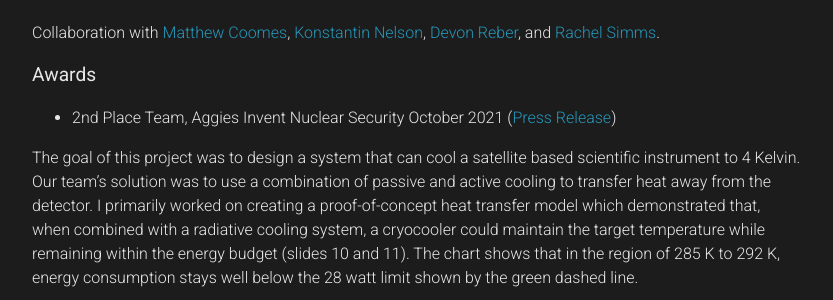
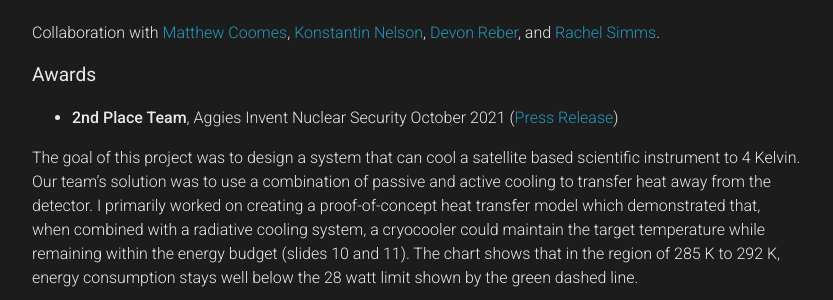
Before and after one commit to anthonylestone/anthonylestone.github.io, a Jekyll site: the page built from _projects/aggies_invent.md, in a window 1280 px wide and 1251 px high. Shown: the part 214-514 px from the top of the window, without its empty margins (223-1056 px from the left). Built offline with Jekyll 4.4.1, drawn with Linux system fonts in a browser that asks for light colours; comment, search, counter and statistics services are not loaded; a style sheet for code colours, icons or effects is not loaded.

Commit message:
mobile friendly pdf displays, added LA-UR

```diff
--- a/_projects/aggies_invent.md
+++ b/_projects/aggies_invent.md
@@ -10,12 +10,13 @@
 Collaboration with [Matthew Coomes](https://www.linkedin.com/in/matthew-coomes-66ba561a2), [Konstantin Nelson](https://www.linkedin.com/in/konstantin-nelson-0750a421a), [Devon Reber](https://www.linkedin.com/in/devon-reber-08ba3122b), and [Rachel Simms](https://www.linkedin.com/in/simms-rachel).
 
 <b><big>Awards</big><b>
-- 2nd Place Team, Aggies Invent Nuclear Security October 2021 ([Press Release](https://engineering.tamu.edu/news/2021/10/aggies-invent-tackles-nuclear-security.html))
+- **2nd Place Team**, Aggies Invent Nuclear Security October 2021 ([Press Release](https://engineering.tamu.edu/news/2021/10/aggies-invent-tackles-nuclear-security.html))
 
 The goal of this project was to design a system that can cool a satellite based scientific instrument to 4 Kelvin. Our team's solution was to use a combination of passive and active cooling to transfer heat away from the detector. I primarily worked on creating a proof-of-concept heat transfer model which demonstrated that, when combined with a radiative cooling system, a cryocooler could maintain the target temperature while remaining within the energy budget (slides 10 and 11). The chart shows that in the region of 285 K to 292 K, energy consumption stays well below the 28 watt limit shown by the green dashed line.
 
 Aggies Invent is a 48 hour competition where teams of students compete to come up with solutions to real world problems. You can read more about it [here](https://engineering.tamu.edu/student-life/aggies-invent/index.html).
 
 [View PDF](/assets/pdf/Aggies Invent Nuclear Security.pdf)
-<iframe src="/assets/pdf/Aggies Invent Nuclear Security.pdf" width="100%" height="550px">
-</iframe>
+<object data="/assets/pdf/Aggies%20Invent%20Nuclear%20Security.pdf" width="100%" height="550px">
+    <embed src = "https://docs.google.com/viewer?url=https://anthonylestone.github.io/assets/pdf/Aggies%20Invent%20Nuclear%20Security.pdf&embedded=true" width = "100%" height = "550px"/>
+</object>
```
Also changed, not shown: _projects/coalescence.md (+3 -2 lines), _projects/decays.md (+3 -2 lines), _projects/energy_spectrum.md (+4 -3 lines), _projects/muography.md (+4 -3 lines), 1 other file.
